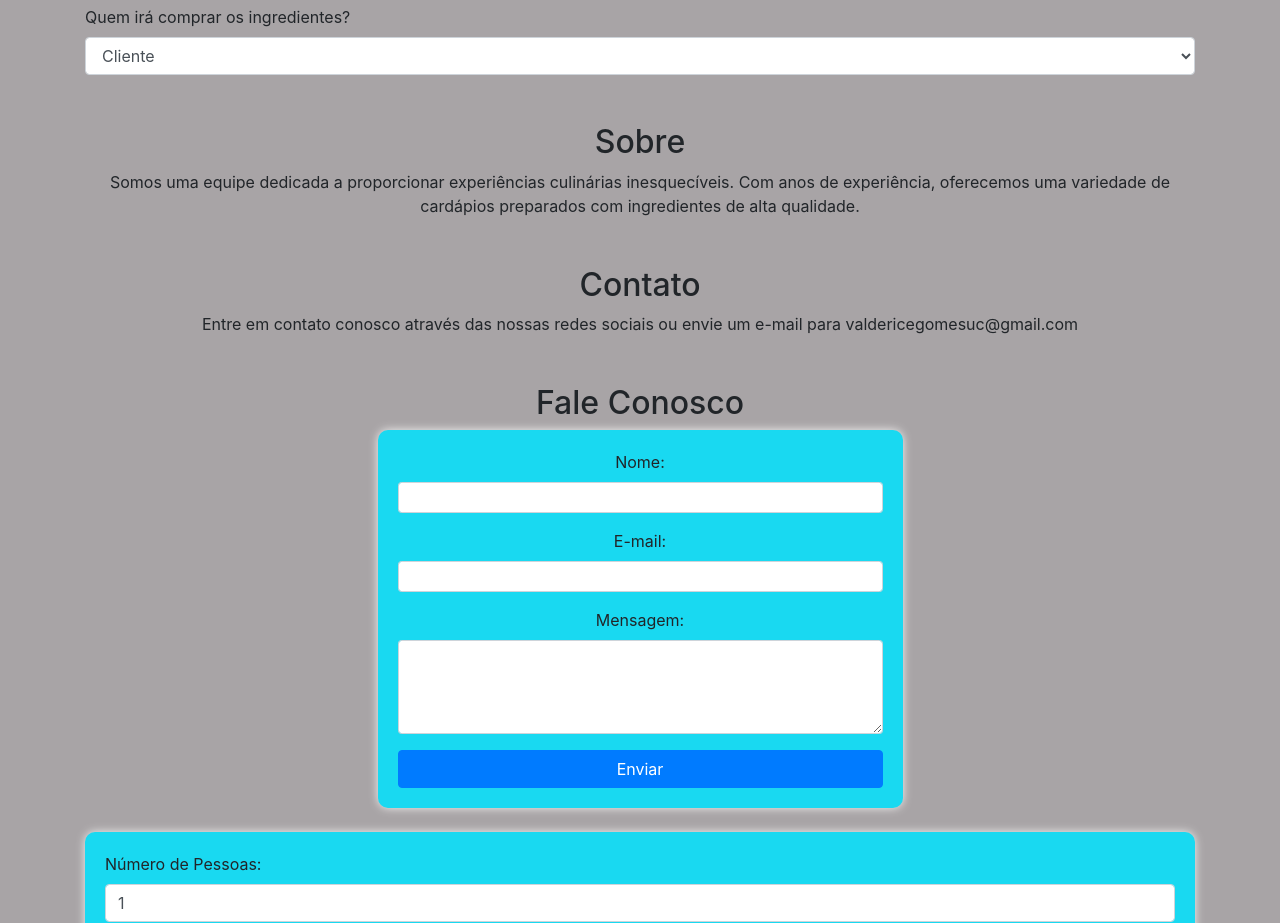
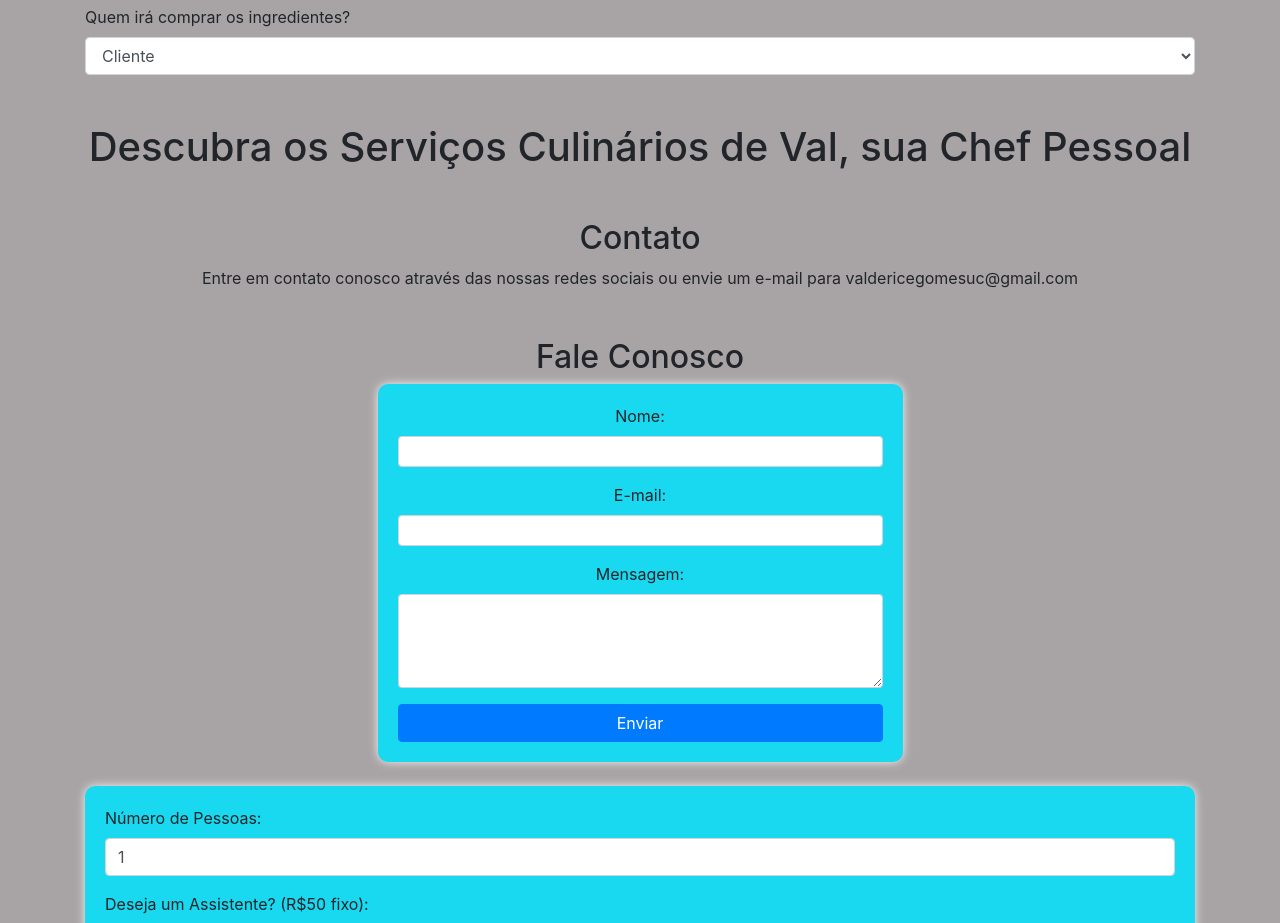
Before and after one commit to rayonny/restaurante, a website built with webpack: page index.html in a window 1280 px wide. Shown: the part 1943-2866 px from the top of the page. Built offline with nearby package versions, Linux system fonts and the light colour scheme.

Commit message:
initial commit

```diff
--- a/index.html
+++ b/index.html
@@ -157,8 +157,8 @@
 
 <!-- Sobre Section -->
 <section id="sobre" class="mt-5">
-  <h2 class="text-center">Sobre</h2>
-  <p class="text-center">Somos uma equipe dedicada a proporcionar experiências culinárias inesquecíveis. Com anos de experiência, oferecemos uma variedade de cardápios preparados com ingredientes de alta qualidade.</p>
+  <h1 class="text-center">Descubra os Serviços Culinários de Val, sua Chef Pessoal</h1>
+
 </section>
 
 <!-- Contato Section -->
```
